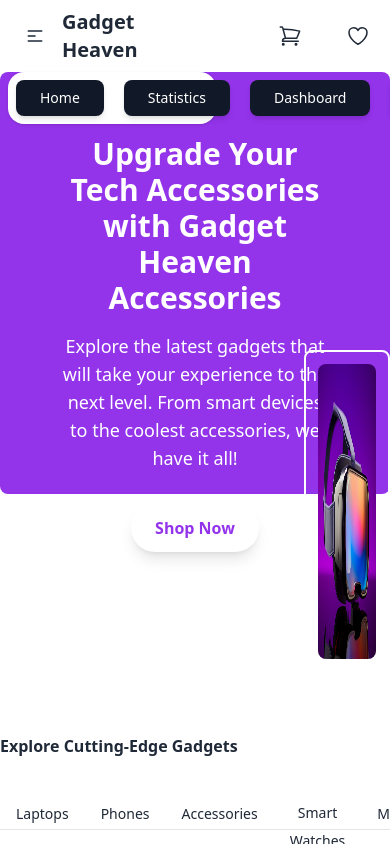
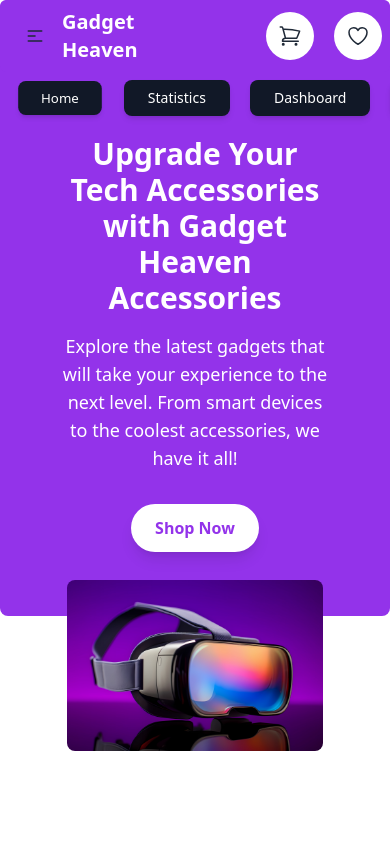
Before and after one commit to programming-hero-web-course-4/b10a8-gadget-heaven-Bytes-Farabi, a React (Vite) app: page / in a window 390 px wide. Both pictures are taken after a click on the button 35 px from the left and 36 px from the top of the page. Shown: the top 844 px of the page. Built offline with nearby package versions, Linux system fonts and the light colour scheme.

Commit message:
banner design navbar design navbar active state responsive design etc fixed

```diff
--- a/src/Components/AllDeviceCard.jsx
+++ b/src/Components/AllDeviceCard.jsx
@@ -15,7 +15,7 @@ const AllDeviceCard = () => {
             const filteredByCategory = [...productsData].filter(card => (card.category === category))
             setCards(filteredByCategory)
         }
-        else{
+        else {
             setCards(productsData)
         }
 
@@ -23,11 +23,12 @@ const AllDeviceCard = () => {
 
     return (
 
+        <div className='flex justify-center'>
             <div className="grid lg:grid-cols-3 gap-5 mt-10">
                 {cards.map(productData => (
                     <div key={productData.product_id} className="max-w-xs rounded-lg shadow-md border border-gray-200 p-4 h-auto">
                         <div className="w-full h-48 bg-gray-300 rounded-md">
-                        <img src={productData.product_image} alt="" className='h-full'/>
+                            <img src={productData.product_image} alt="" className='h-full' />
                         </div>
 
                         <div className="mt-4">
@@ -41,6 +42,7 @@ const AllDeviceCard = () => {
                     </div>
                 ))}
             </div>
+        </div>
     );
 };
 
--- a/src/Components/Authenticate.jsx
+++ b/src/Components/Authenticate.jsx
@@ -8,7 +8,7 @@ const Authenticate = () => {
 
       <div>
         <Helmet><title>Authentication - Gadget Heaven</title></Helmet>
-        <div className="h-[80vh] rounded-md flex items-center justify-center bg-purple-600">
+        <div className="h-[80vh] rounded-b-md flex items-center justify-center bg-purple-600">
         <div className="bg-white rounded-2xl shadow-lg p-10 w-full max-w-md">
           <h2 className="text-3xl font-bold text-center text-purple-700 mb-6">
             {isSignUp ? 'Create an Account' : 'Welcome Back'}
--- a/src/Components/Banner.jsx
+++ b/src/Components/Banner.jsx
@@ -4,7 +4,7 @@ import { Link } from 'react-router-dom';
 const Banner = () => {
     return (
         <div>
-            <section className="bg-purple-600 h-[50vh] relative text-white py-16 text-center rounded-lg">
+            <section className="bg-purple-600 lg:h-[50vh] relative text-white py-16 text-center rounded-b-lg">
                 <div className='w-[70%] mx-auto'>
                     <h2 className="text-3xl md:text-4xl font-bold mb-4">
                         Upgrade Your Tech Accessories with Gadget Heaven Accessories
@@ -17,16 +17,16 @@ const Banner = () => {
                     </button>
                 </div>
             </section>
-            <section className='absolute-section absolute -mt-36 '>
-                <div className='border-2 border-white ml-[36vh] rounded-lg'>
-                    <div className='w-[100%] mx-auto flex p-3'>
-                        <img src="/assets/banner.jpg" alt="banner" className='h-[35vh] w-full] rounded-lg'/>
+            <section className='absolute-section absolute lg:-mt-36 -mt-12'>
+                <div className='lg:border-2 border-white lg:ml-[36vh] rounded-lg'>
+                    <div className='lg:w-[100%] mx-auto flex p-3 '>
+                        <img src="/assets/banner.jpg" alt="banner" className='lg:h-[35vh] lg:w-full w-[70%] mx-auto rounded-lg '/>
                     </div>
                 </div>
             </section>
 
 <div className='mt-60'>
-    <h1 className='lg:text-4xl font-semibold'>Explore Cutting-Edge Gadgets</h1>
+    <h1 className='lg:text-4xl text-2xl font-semibold'>Explore Cutting-Edge Gadgets</h1>
 </div>
 
         </div>
--- a/src/Components/Navbar.jsx
+++ b/src/Components/Navbar.jsx
@@ -1,20 +1,32 @@
 import React from 'react';
 import { Helmet } from 'react-helmet-async';
-import { Link, NavLink } from 'react-router-dom';
+import { Link, NavLink, useLocation } from 'react-router-dom';
 
 const Navbar = ({cartCount, wishCount}) => {
 
+    const location = useLocation()
+
+    const navbarStyle = location.pathname === '/' ? 'bg-purple-600' : 'bg-black';
+
     const links = <div className='flex gap-5'>
-        <NavLink to={"/"} className="px-6 py-2 bg-gray-900 text-white rounded-lg shadow-md font-medium transition duration-200 ease-in-out hover:bg-gray-800 focus:outline-none focus:ring-2 focus:ring-blue-500 focus:ring-offset-2 active:scale-95">Home</NavLink>
-        <NavLink to={"/statistics"} className="px-6 py-2 bg-gray-900 text-white rounded-lg shadow-md font-medium transition duration-200 ease-in-out hover:bg-gray-800 focus:outline-none focus:ring-2 focus:ring-blue-500 focus:ring-offset-2 active:scale-95">Statistics</NavLink>
-        <NavLink to={"/dashboard"} className="px-6 py-2 bg-gray-900 text-white rounded-lg shadow-md font-medium transition duration-200 ease-in-out hover:bg-gray-800 focus:outline-none focus:ring-2 focus:ring-blue-500 focus:ring-offset-2 active:scale-95">Dashboard</NavLink>
-        <NavLink to={"/authenticate"} className="px-6 py-2 bg-gray-900 text-white rounded-lg shadow-md font-medium transition duration-200 ease-in-out hover:bg-gray-800 focus:outline-none focus:ring-2 focus:ring-blue-500 focus:ring-offset-2 active:scale-95">Reg/Login</NavLink>
+        <NavLink to={"/"} className={({ isActive }) =>
+                    `px-6 py-2 bg-gray-900 text-white rounded-lg shadow-md font-medium transition duration-200 ease-in-out hover:bg-gray-800 focus:outline-none focus:ring-2 focus:ring-blue-500 focus:ring-offset-2 ${isActive ? 'scale-95 bg-blue-600' : ''}`
+                }>Home</NavLink>
+        <NavLink to={"/statistics"} className={({ isActive }) =>
+                    `px-6 py-2 bg-gray-900 text-white rounded-lg shadow-md font-medium transition duration-200 ease-in-out hover:bg-gray-800 focus:outline-none focus:ring-2 focus:ring-blue-500 focus:ring-offset-2 ${isActive ? 'scale-95 bg-blue-600' : ''}`
+                }>Statistics</NavLink>
+        <NavLink to={"/dashboard"} className={({ isActive }) =>
+                    `px-6 py-2 bg-gray-900 text-white rounded-lg shadow-md font-medium transition duration-200 ease-in-out hover:bg-gray-800 focus:outline-none focus:ring-2 focus:ring-blue-500 focus:ring-offset-2 ${isActive ? 'scale-95 bg-blue-600' : ''}`
+                }>Dashboard</NavLink>
+        <NavLink to={"/authenticate"} className={({ isActive }) =>
+                    `px-6 py-2 bg-gray-900 text-white rounded-lg shadow-md font-medium transition duration-200 ease-in-out hover:bg-gray-800 focus:outline-none focus:ring-2 focus:ring-blue-500 focus:ring-offset-2 ${isActive ? 'scale-95 bg-blue-600' : ''}`
+                }>Reg/Login</NavLink>
     </div>
 
     return (
         <div>
             <Helmet><title>Navbar - Gadget Heaven</title></Helmet>
-            <div className="navbar bg-base-100">
+            <div className={`navbar rounded-md lg:px-10 lg:pt-5 ${navbarStyle}`}>
                 <div className="navbar-start">
                     <div className="dropdown">
                         <div tabIndex={0} role="button" className="btn btn-ghost lg:hidden">
@@ -33,12 +45,12 @@ const Navbar = ({cartCount, wishCount}) => {
                         </div>
                         <ul
                             tabIndex={0}
-                            className="menu menu-sm dropdown-content bg-base-100 rounded-box z-[1] mt-3 w-52 p-2 shadow">
+                            className="menu menu-sm dropdown-content rounded-box z-[1] mt-3 w-52 p-2 block">
                             {links}
                         </ul>
                     </div>
                     {/* <a className="btn btn-ghost text-xl">Gadget Heaven</a> */}
-                    <Link className=" font-bold text-xl">Gadget Heaven</Link>
+                    <Link className=" font-bold text-xl text-white">Gadget Heaven</Link>
                 </div>
                 <div className="navbar-center hidden lg:flex">
                     <ul className="menu menu-horizontal px-1">
--- a/src/Components/Root.jsx
+++ b/src/Components/Root.jsx
@@ -45,11 +45,11 @@ const Root = () => {
 
     return (
         <div>
-            <div className='bg-purple-600 w-full'>
+            <div className='bg-purple-600 w-full rounded-t-lg'>
                 <Navbar cartCount={cart.length} wishCount={wishlist.length} />
             </div>
             <Outlet context={{ addToCart, addToWishlist}} />
-            <div className='mt-40'>
+            <div className='mt-10'>
                 <Footer />
             </div>
         </div>
```
Lines whose indentation alone changed are shown as unchanged.
